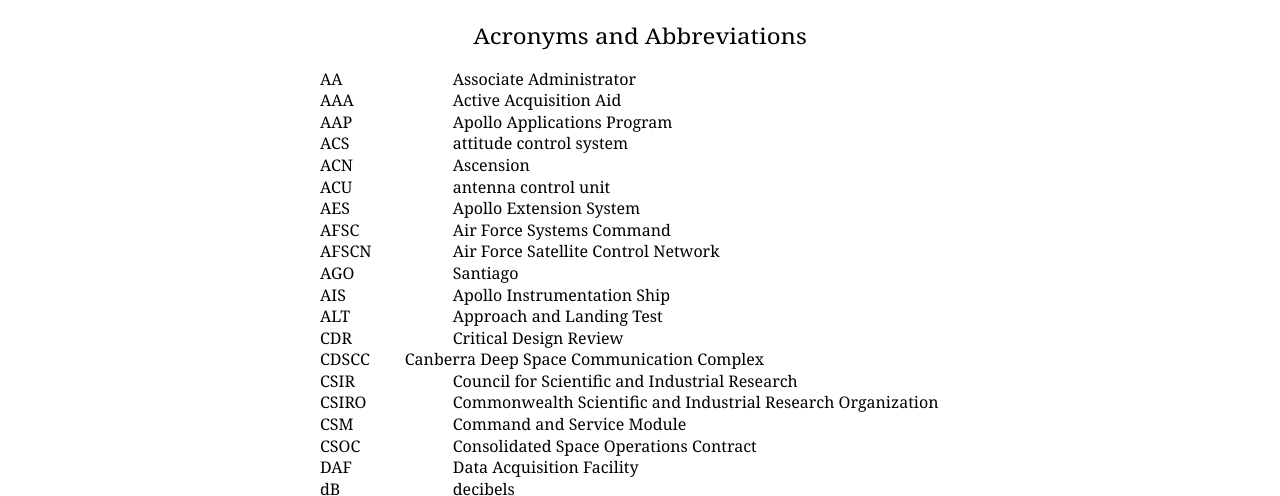
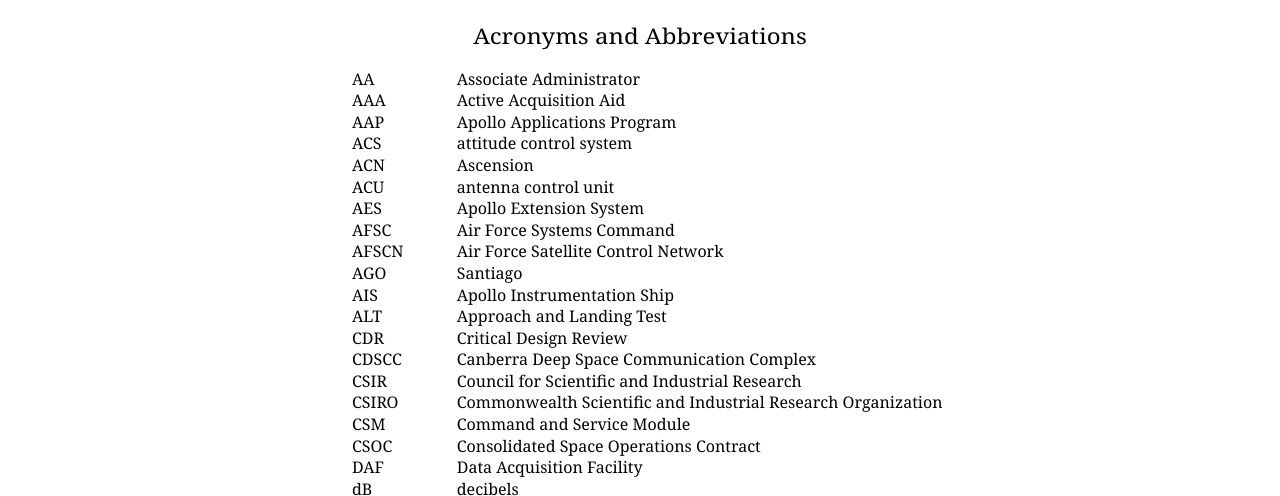
Before and after one commit to chrisgriffith/NASA-SP-4233, a plain HTML site: page appendix-1.html in a window 1280 px wide. Shown: the part 231-727 px from the top of the page. Drawn offline with Linux system fonts and the light colour scheme.

Commit message:
Update appendix-1.html

```diff
--- a/appendix-1.html
+++ b/appendix-1.html
@@ -8,17 +8,24 @@
   <title>“Read You Loud and Clear!”</title>
   <link rel="stylesheet" href="css/style.css">
   <style>
-    section#acronyms dl {
+    section dl {
       display: grid;
-      grid-template-columns: auto 1fr;
+      grid-template-columns: max-content auto;
+      gap: 0 20px;
     }
 
-    section#acronyms dd {
-      margin: 0;
-      margin-left: 3em;
+    section dt {
+      grid-column-start: 1;
+      margin-inline-start: 2em;
     }
 
-    section#glossary dt {
+    section dd {
+      grid-column-start: 2;
+      margin: 0;
+    }
+
+
+    /* section#glossary dt {
       float: left;
       clear: left;
       margin-inline-end: 1ch;
@@ -31,7 +38,7 @@
       margin-inline: -0.5em;
       padding-inline: 1em;
       padding-block: 0.5rem;
-    }
+    } */
   </style>
 </head>
 
@@ -106,7 +113,7 @@
         <dt><abbr>CDR</abbr></dt>
         <dd>Critical Design Review</dd>
         <dt><abbr>CDSCC</abbr></dt>
-        <dt>Canberra Deep Space Communication Complex</dd>
+        <dd>Canberra Deep Space Communication Complex</dd>
         <dt><abbr>CSIR</abbr></dt>
         <dd>Council for Scientific and Industrial Research</dd>
         <dt><abbr>CSIRO</abbr></dt>
```
